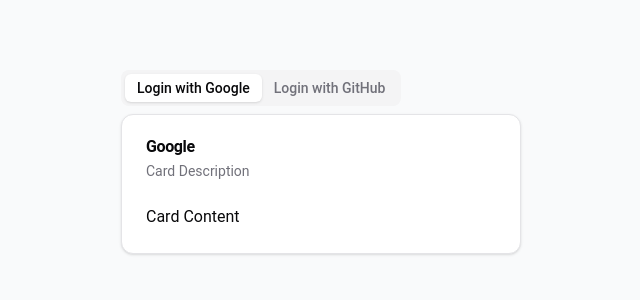
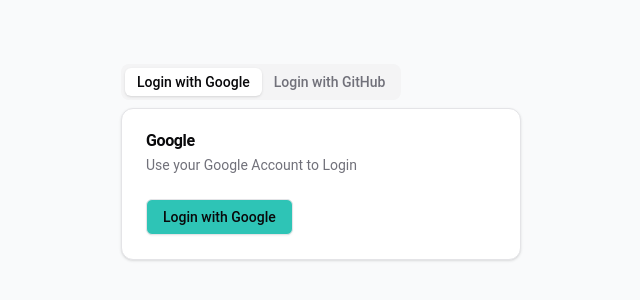
Before and after one commit to Darkthunder119/TetherLinear, a React (Vite) app: page / in a window 1280 px wide. Shown: the part 238-538 px from the top of the page, without its empty margins (319-959 px from the left). Built offline with nearby package versions, Linux system fonts and the light colour scheme; no server answers; what urql would draw is missing.

Commit message:
created buttons and layout for login

```diff
--- a/src/components/Login/GithubLogin.tsx
+++ b/src/components/Login/GithubLogin.tsx
@@ -1,16 +1,18 @@
 import { FC } from 'react';
 
 import { Card, CardContent, CardHeader, CardTitle, CardDescription } from '@/components/ui/card';
+
+import { Button } from '../ui/button';
 
 const GithubLogin: FC = () => (
     <div>
         <Card>
             <CardHeader>
                 <CardTitle>GitHub</CardTitle>
-                <CardDescription>Card Description</CardDescription>
+                <CardDescription>Use your GitHub Account to Login</CardDescription>
             </CardHeader>
             <CardContent>
-                <p>Card Content</p>
+                <Button>Login with GitHub</Button>
             </CardContent>
         </Card>
     </div>
--- a/src/components/Login/GoogleLogin.tsx
+++ b/src/components/Login/GoogleLogin.tsx
@@ -1,5 +1,6 @@
 import { FC } from 'react';
 
+import { Button } from '@/components/ui/button';
 import { Card, CardContent, CardHeader, CardTitle, CardDescription } from '@/components/ui/card';
 
 const GoogleLogin: FC = () => (
@@ -7,10 +8,12 @@ const GoogleLogin: FC = () => (
         <Card>
             <CardHeader>
                 <CardTitle>Google</CardTitle>
-                <CardDescription>Card Description</CardDescription>
+                <CardDescription>Use your Google Account to Login</CardDescription>
             </CardHeader>
             <CardContent>
-                <p>Card Content</p>
+                <Button variant="outline" className="bg-lightSeaGreen">
+                    Login with Google
+                </Button>
             </CardContent>
         </Card>
     </div>
```
